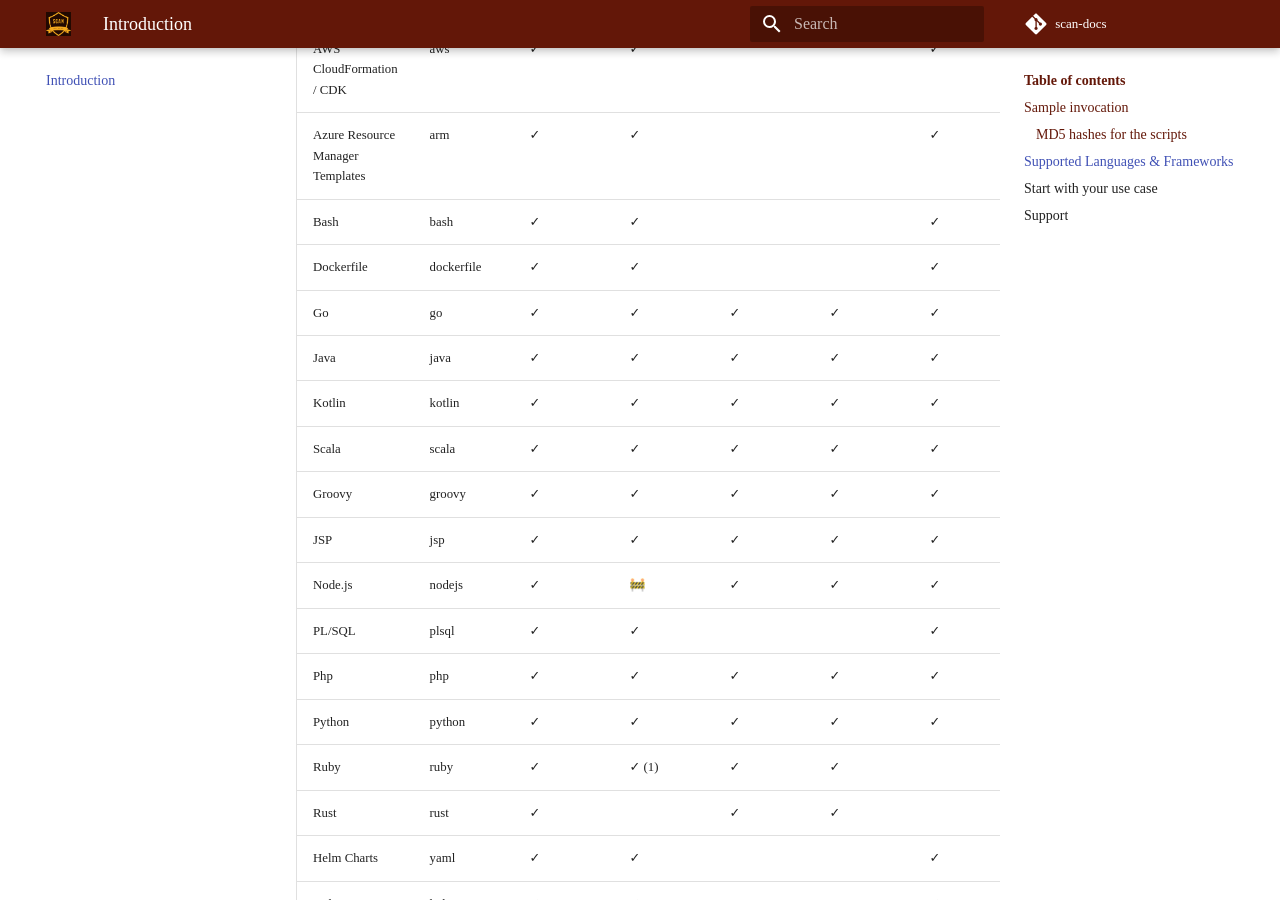
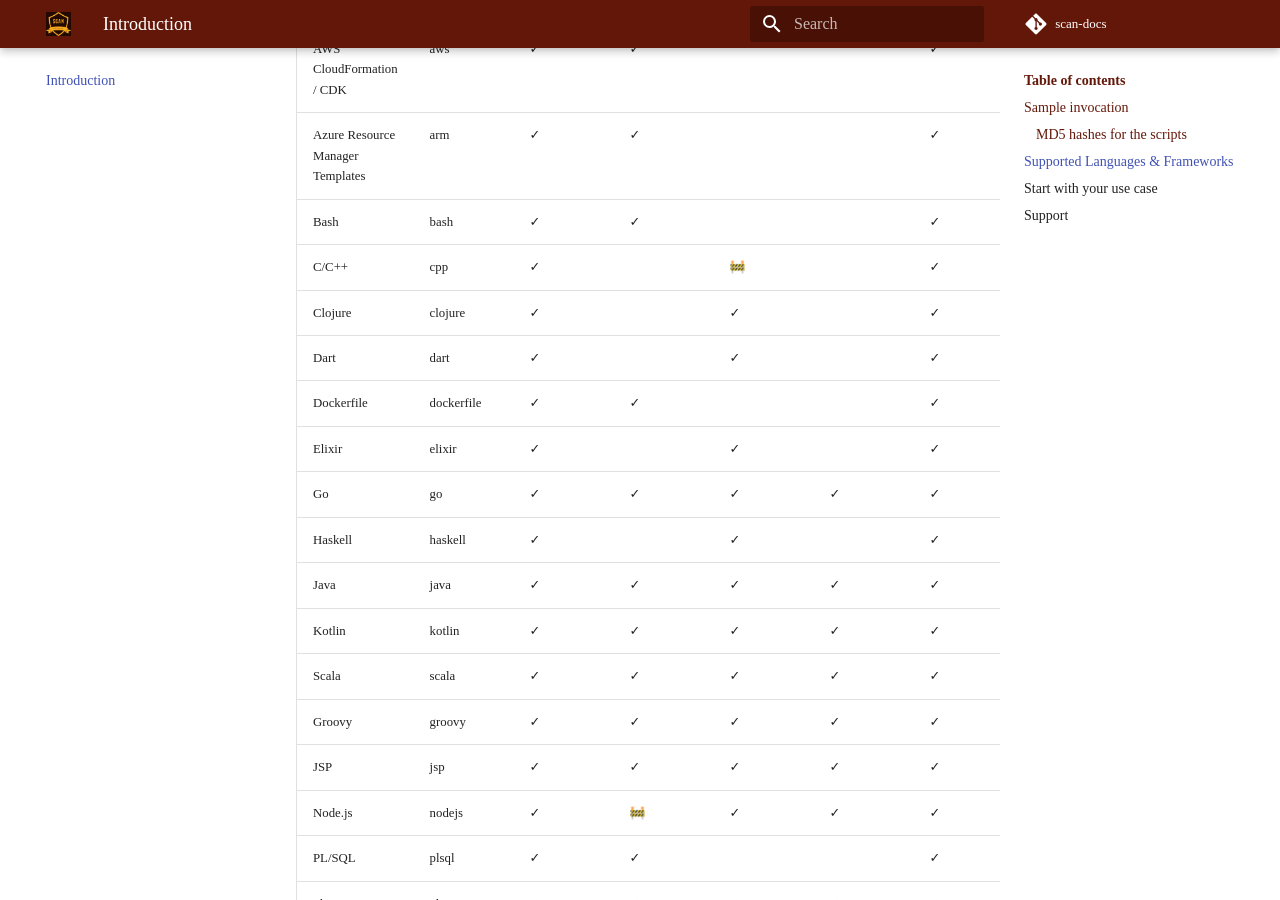
Before and after one commit to ShiftLeftSecurity/scan-docs, an MkDocs documentation site: the page built from docs/index.md, in a window 1280 px wide and 900 px high, scrolled down 2818 px. Built offline with MkDocs 1.6.1 and Material for MkDocs 9.7.7, drawn with Linux system fonts in a browser that asks for light colours; some web fonts are replaced; comment, search, counter and statistics services are not loaded.

Commit message:
Doc updates (#83)

```diff
--- a/docs/index.md
+++ b/docs/index.md
@@ -74,8 +74,13 @@ Full list of supported languages is as follows:
 | AWS CloudFormation / CDK     | aws | ✓ | ✓ | | | ✓ |
 | Azure Resource Manager Templates     | arm | ✓ | ✓ | | | ✓ |
 | Bash     | bash | ✓ | ✓ | | | ✓ |
+| C/C++     | cpp | ✓ | | 🚧 | | ✓ |
+| Clojure     | clojure | ✓ | | ✓ | | ✓ |
+| Dart     | dart | ✓ | | ✓ | | ✓ |
 | Dockerfile | dockerfile | ✓ | ✓ | | | ✓ |
+| Elixir     | elixir | ✓ | | ✓ | | ✓ |
 | Go     | go | ✓ | ✓ | ✓ | ✓ | ✓ |
+| Haskell     | haskell | ✓ | | ✓ | | ✓ |
 | Java     | java | ✓ | ✓ | ✓ | ✓ | ✓ |
 | Kotlin    | kotlin | ✓ | ✓ | ✓ | ✓ | ✓ |
 | Scala    | scala | ✓ | ✓ | ✓ | ✓ | ✓ |
```
